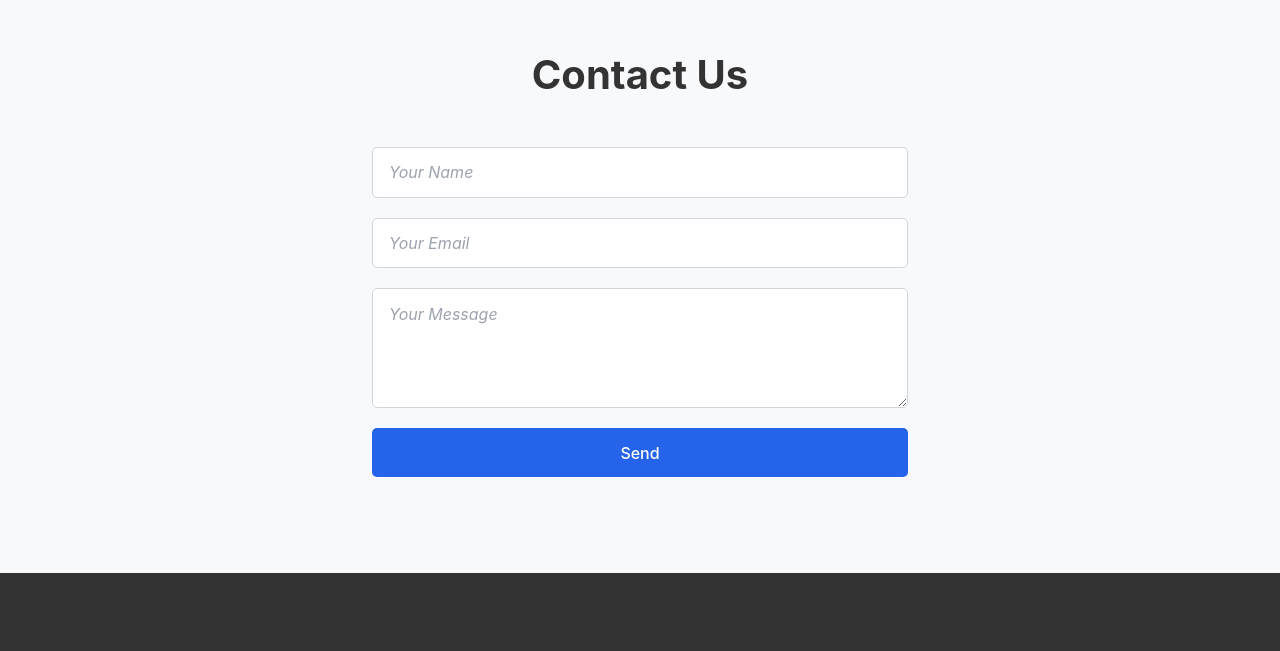
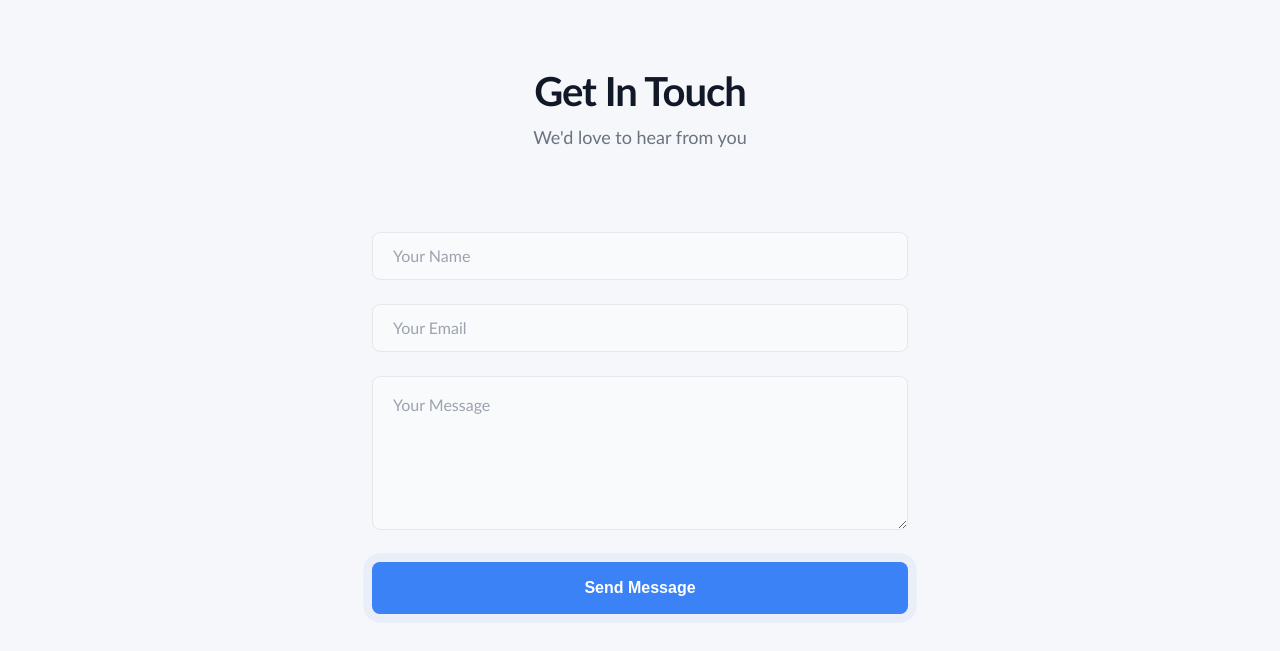
Before and after one commit to FlexSaaS/flexsaas-portfolio, a React (Vite) app: page / in a window 1280 px wide. Shown: the part 5089-5740 px from the top of the page. Built offline with nearby package versions, Linux system fonts and the light colour scheme.

Commit message:
fix contact message timer

```diff
--- a/src/components/common/ContactUs.tsx
+++ b/src/components/common/ContactUs.tsx
@@ -1,14 +1,27 @@
-import React, { useRef, useState } from "react";
-import styled from "styled-components"; // adjust path as needed
+import React, { useRef, useState, useEffect } from "react";
+import styled, { keyframes } from "styled-components";
 import { sendEmailForm } from "../../services/emailServices";
 
 function EmailForm() {
   const formRef = useRef<HTMLFormElement>(null);
   const [status, setStatus] = useState<string | null>(null);
+  const [isSubmitting, setIsSubmitting] = useState(false);
+
+  useEffect(() => {
+    if (status) {
+      const timer = setTimeout(() => {
+        setStatus(null);
+      }, 5000);
+      return () => clearTimeout(timer);
+    }
+  }, [status]);
 
   const handleSubmit = (e: React.FormEvent) => {
     e.preventDefault();
-    if (!formRef.current) return;
+    if (!formRef.current || isSubmitting) return;
+
+    setIsSubmitting(true);
+    setStatus(null);
 
     sendEmailForm(formRef.current)
       .then((text) => {
@@ -18,19 +31,31 @@ function EmailForm() {
       })
       .catch((err) => {
         console.error(err);
-        setStatus("❌ Failed to send message. Try again later.");
+        setStatus("❌ Failed to send message. Please try again later.");
+      })
+      .finally(() => {
+        setIsSubmitting(false);
       });
   };
 
   return (
     <FormContainer>
-      <SectionTitle>Contact Us</SectionTitle>
+      <SectionTitle>Get In Touch</SectionTitle>
+      <SectionSubtitle>We'd love to hear from you</SectionSubtitle>
       <Form ref={formRef} onSubmit={handleSubmit}>
-        <Input type="text" name="user_name" placeholder="Your Name" required />
-        <Input type="email" name="email" placeholder="Your Email" required />
-        <Textarea name="message" placeholder="Your Message" required />
-        <Button type="submit">Send</Button>
-        {status && <StatusMessage>{status}</StatusMessage>}
+        <InputGroup>
+          <Input type="text" name="user_name" placeholder="Your Name" required />
+        </InputGroup>
+        <InputGroup>
+          <Input type="email" name="email" placeholder="Your Email" required />
+        </InputGroup>
+        <InputGroup>
+          <Textarea name="message" placeholder="Your Message" required rows={5} />
+        </InputGroup>
+        <Button type="submit" disabled={isSubmitting}>
+          {isSubmitting ? "Sending..." : "Send Message"}
+        </Button>
+        {status && <StatusMessage status={status.includes("✅") ? "success" : "error"}>{status}</StatusMessage>}
       </Form>
     </FormContainer>
   );
@@ -38,47 +63,49 @@ function EmailForm() {
 
 export default EmailForm;
 
+// Animations
+const fadeIn = keyframes`
+  from { opacity: 0; transform: translateY(10px); }
+  to { opacity: 1; transform: translateY(0); }
+`;
+
+const pulse = keyframes`
+  0% { box-shadow: 0 0 0 0 rgba(37, 99, 235, 0.4); }
+  70% { box-shadow: 0 0 0 10px rgba(37, 99, 235, 0); }
+  100% { box-shadow: 0 0 0 0 rgba(37, 99, 235, 0); }
+`;
+
+// Styled Components
 const FormContainer = styled.div`
   width: 100%;
-  background: #f7f9fb;
-  padding: 4rem 1.5rem;
+  background: #f5f7fa;
+  padding: 5rem 1.5rem;
   display: flex;
   flex-direction: column;
   align-items: center;
   justify-content: center;
-  font-family: -apple-system, BlinkMacSystemFont, "Segoe UI", Roboto, Oxygen,
-    Ubuntu, Cantarell, "Open Sans", "Helvetica Neue", sans-serif;
 `;
 
 const SectionTitle = styled.h2`
   font-size: 2.5rem;
-  color: #333;
-  margin-bottom: 1rem;
+  color: #111827;
+  margin-bottom: 0.5rem;
+  font-weight: 700;
+  text-align: center;
+  letter-spacing: -0.025em;
 
   @media (max-width: 768px) {
     font-size: 2rem;
   }
 `;
 
-const sharedInputStyles = `
-  padding: 0.9rem 1rem;
-  border: 1px solid #d1d5db;
-  border-radius: 5px;
-  font-size: 1rem;
-  font-family: inherit;
-  transition: border 0.2s, box-shadow 0.2s;
-
-  &::placeholder {
-    color: #9ca3af;  /* subtle gray placeholder */
-    font-style: italic;
-    opacity: 1; /* fix Firefox default */
-  }
-
-  &:focus {
-    border-color: #2563eb;
-    box-shadow: 0 0 0 3px rgba(37, 99, 235, 0.15);
-    outline: none;
-  }
+const SectionSubtitle = styled.p`
+  font-size: 1.125rem;
+  color: #6b7280;
+  margin-bottom: 3rem;
+  text-align: center;
+  max-width: 600px;
+  line-height: 1.6;
 `;
 
 const Form = styled.form`
@@ -87,46 +114,104 @@ const Form = styled.form`
   padding: 2rem;
   display: flex;
   flex-direction: column;
-  gap: 1.25rem;
+  gap: 1.5rem;
+`;
+
+const InputGroup = styled.div`
+  display: flex;
+  flex-direction: column;
+  gap: 0.5rem;
+`;
+
+const sharedInputStyles = `
+  padding: 1rem 1.25rem;
+  border: 1px solid #e5e7eb;
+  border-radius: 8px;
+  font-size: 1rem;
   font-family: inherit;
+  transition: all 0.3s ease;
+  background: #f9fafb;
+  width: 100%;
+  color: #111827;
+
+  &::placeholder {
+    color: #9ca3af;
+    opacity: 1;
+  }
+
+  &:focus {
+    border-color: #3b82f6;
+    box-shadow: 0 0 0 3px rgba(59, 130, 246, 0.15);
+    outline: none;
+    background: #ffffff;
+  }
+
+  &:hover {
+    border-color: #d1d5db;
+  }
 `;
 
 const Input = styled.input`
   ${sharedInputStyles}
+  height: 48px;
 `;
 
 const Textarea = styled.textarea`
   ${sharedInputStyles}
   resize: vertical;
-  min-height: 120px;
+  min-height: 150px;
+  line-height: 1.5;
 `;
 
 const Button = styled.button`
-  padding: 0.9rem;
-  background: #2563eb;
+  padding: 1rem 1.5rem;
+  background: #3b82f6;
   color: white;
   font-size: 1rem;
-  font-weight: 500;
+  font-weight: 600;
   border: none;
-  border-radius: 5px;
+  border-radius: 8px;
   cursor: pointer;
-  font-family: inherit;
-  transition: background 0.3s ease;
+  transition: all 0.3s ease;
+  margin-top: 0.5rem;
+  display: inline-flex;
+  align-items: center;
+  justify-content: center;
+  gap: 0.5rem;
+  height: 52px;
 
   &:hover {
-    background: #1e40af;
+    background: #2563eb;
+    transform: translateY(-1px);
+  }
+
+  &:active {
+    transform: translateY(0);
   }
 
   &:disabled {
     background: #93c5fd;
     cursor: not-allowed;
+    transform: none;
+  }
+
+  &:not(:disabled) {
+    animation: ${pulse} 2s infinite;
   }
 `;
 
-const StatusMessage = styled.p`
+const StatusMessage = styled.div<{ status: "success" | "error" }>`
   margin-top: 1rem;
+  padding: 1rem;
+  border-radius: 8px;
+  font-size: 0.95rem;
   text-align: center;
-  font-size: 0.95rem;
-  color: #4b5563;
-  font-family: inherit;
+  animation: ${fadeIn} 0.3s ease-out;
+  background: ${({ status }) => (status === "success" ? "#f0fdf4" : "#fef2f2")};
+  color: ${({ status }) => (status === "success" ? "#166534" : "#991b1b")};
+  border: 1px solid ${({ status }) => (status === "success" ? "#bbf7d0" : "#fecaca")};
+  display: flex;
+  align-items: center;
+  justify-content: center;
+  gap: 0.5rem;
 `;
```
